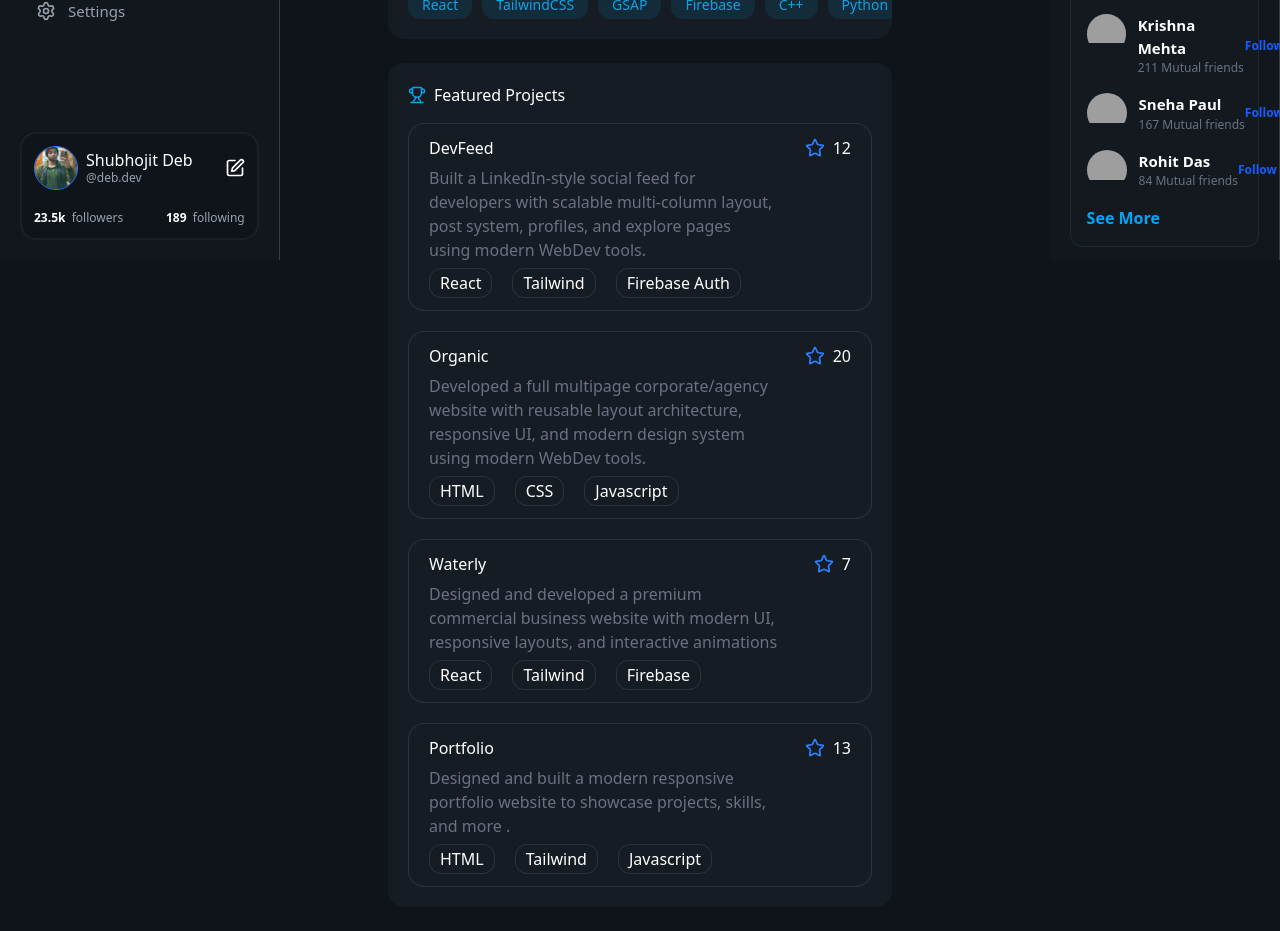
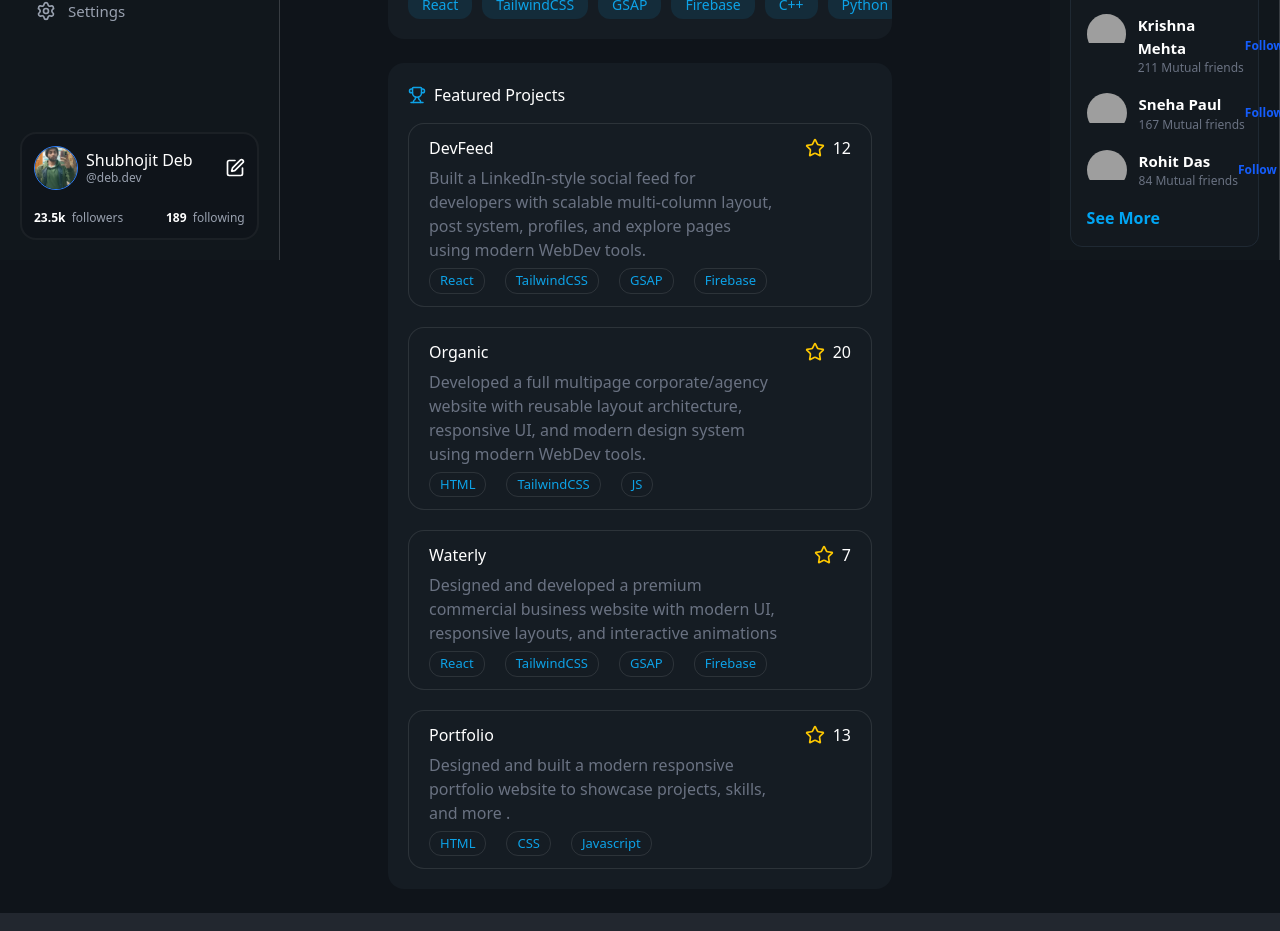
Before and after one commit to Shubhojit111/DevFeed, a React (Vite) app: page /profile in a window 1280 px wide. Shown: the part 540-1471 px from the top of the page. Built offline with nearby package versions, Linux system fonts and the light colour scheme; grey boxes are pictures that could not be loaded; a web font is replaced by a local one.

Commit message:
Updated Project skills section

```diff
--- a/src/App.jsx
+++ b/src/App.jsx
@@ -1,5 +1,3 @@
-
-
 import Explore from './pages/Explore/Explore'
 import { Route, Routes } from 'react-router-dom'
 import Profile from './pages/Home/Profile'
--- a/src/Layout.jsx
+++ b/src/Layout.jsx
@@ -1,6 +1,6 @@
 import { Outlet } from "react-router-dom"
 import { Sidebar } from "lucide-react"
-import LeftSidebar from "./Pages/Home/Sidebar"
+import LeftSidebar from "./pages/Home/Sidebar"
 
 export default function Layout() {
   return (
--- a/src/Notification.jsx
+++ b/src/Notification.jsx
@@ -1,6 +1,6 @@
-import { Bell, BellDot, BellElectric, BellIcon, BellRing, Heart, MessageCircle, UserPlus } from "lucide-react";
-import LeftSidebar from "./Pages/Home/Sidebar";
-import RightSidebar from "./Pages/Home/RightSidebar";
+import {BellRing, Heart, MessageCircle, UserPlus } from "lucide-react";
+import LeftSidebar from "./pages/Home/Sidebar";
+import RightSidebar from "./pages/Home/RightSidebar";
 
 
 const Notifications = () => {
--- a/src/pages/Explore/Explore.jsx
+++ b/src/pages/Explore/Explore.jsx
@@ -1,9 +1,8 @@
-import React from 'react'
+
 import LeftSidebar from '../Home/Sidebar'
 import RightSidebar from '../Home/RightSidebar'
 import { Filter, FilterX, Layers, Search, SortAsc, Users } from 'lucide-react'
-import ProfilePic from '../../components/home/ProfilePic'
-import Profile from '../Home/Profile'
+
 import ExploreProfiles from './ExploreProfiles'
 import { ChevronsLeftRightEllipsis } from 'lucide-react';
 
--- a/src/pages/Explore/ExploreProfiles.jsx
+++ b/src/pages/Explore/ExploreProfiles.jsx
@@ -1,6 +1,5 @@
 import React, { useState } from 'react'
-import ProfilePic from '../../components/home/ProfilePic'
-import { log } from 'three'
+
 
 const ExploreProfiles = ({profilepic, name, username, position, company, skill1, skill2, followerscount}) => {
 
@@ -39,7 +38,7 @@ const ExploreProfiles = ({profilepic, name, username, position, company, skill1,
              <h1 className='text-[14px]'>followers</h1>
            </div>
 
-            <div className="btn bg-[#0E95D3] hover:scale-110 px-4 py-3 rounded-xl text-black items-center flex hover:text-white"
+            <div className="btn bg-[#0E95D3] hover:scale-110 p-3 rounded-xl cursor-pointer text-black items-center flex hover:text-white"
                 onClick={()=>
                 {
                   hasfollowed? setFollowers(followers-1) : setFollowers(followers+1)
--- a/src/pages/Explore/Project.jsx
+++ b/src/pages/Explore/Project.jsx
@@ -1,41 +1,43 @@
 import React, { useState } from 'react'
 import ProfilePic from '../../components/home/ProfilePic'
 import { Star } from 'lucide-react'
+import { log } from 'three'
 
-const Project = ({name, caption, skill1, skill2, skill3, bookmarked}) => {
+const Project = ({name, caption, skills, bookmarked}) => {
 
     const [hasbookmarked, setHasbookmarked] = useState(false)
+    const [bookmark, setBookmark] = useState(0)
 
 
 
   return (
-    <div className="profile shrink-0 bar bg-[#151C23] w-full overflow-hidden  border border-white/10 hover:border-[#1183BA]/50 rounded-2xl flex gap-8  items-start justify-between px-5 py-3 hover:-translate-y-2 hover:text-[#0DA2E7] transition-all">
+    <div className="profile shrink-0 bar bg-[#151C23] w-full overflow-hidden  border border-white/10 hover:border-[#1183BA]/50 rounded-2xl flex gap-8  items-start justify-between px-5 py-3 hover:-translate-y-1.5  transition-all">
 
           <div className="flex flex-col gap-1.5 h-full  ">
             <h2 className='text-[16px]'>{name}</h2>
             <p className='text-gray-500 text-[16px] w-full '>{caption}</p>
             <div className="flex gap-5 ">
-                <span className='px-2.5 border border-white/10 py-0.5 rounded-xl'>{skill1}</span>
-                <span className='px-2.5 border border-white/10 py-0.5 rounded-xl'>{skill2}</span>
-                <span className='px-2.5 border border-white/10 py-0.5 rounded-xl'>{skill3}</span>
+                {skills.map((skill)=>
+                {
+                  return <span key={skill} className='px-2.5 text-[13px] border border-white/10 py-0.5 text-[#0DA2E7] rounded-xl'>{skill}</span>
+                })}
+
             </div>
           </div>
 
-          <div className="flex gap-2 h-full items-center">
-            <button onClick={()=>
+          <div className={`flex gap-2 h-full  cursor-pointer items-center ${hasbookmarked? "text-yellow-400" : null }`}
+          onClick={()=>
                 {
-                    setHasbookmarked(!hasbookmarked)
+                  hasbookmarked? setBookmark(bookmark-1) : setBookmark(bookmark+1)
+                  setHasbookmarked(!hasbookmarked)
                 }
             }
-            className='text-yellow-400 cursor-pointer'
-            ><Star size={20} className={`${hasbookmarked? "fill-yellow-400" : "text-blue-500"} `}/>
+            >
+            <button
+            className='text-yellow-400'
+            ><Star size={20} className={`${hasbookmarked? "fill-yellow-400 " : null }`}/>
             </button>
-            <h1 onClick={()=>
-                {
-                    console.log(hasbookmarked)
-                }
-            }>{bookmarked}</h1>
-
+            {bookmark + bookmarked}
           </div>
 
         </div>
--- a/src/pages/Home/Home.jsx
+++ b/src/pages/Home/Home.jsx
@@ -1,13 +1,8 @@
 import React, { useState } from 'react'
-import Profile from './Profile'
-import LeftTabs from './LeftTabs'
 import Post from './Post'
 import Feed from './Feed'
 import Story from './Story'
-import Right from './Right'
-import Interests from './Interests'
 import LeftSidebar from './Sidebar'
-import Trending from './Trending'
 import RightSidebar from './RightSidebar'
 
 
--- a/src/pages/Home/Profile.jsx
+++ b/src/pages/Home/Profile.jsx
@@ -1,7 +1,6 @@
 
 import RightSidebar from './RightSidebar';
 import LeftSidebar from './Sidebar';
-import img from "../../../public/image.png";
 import profile from "../../../public/profile.jpg";
 import { BoomBox, Code, Github, Medal, Trophy, Twitter, X } from 'lucide-react';
 import Project from '../Explore/Project';
@@ -101,7 +100,7 @@ const Profile = () => {
 
             {skills.map(skill=>
               {
-                return <span className='text-[#0DA2E7] bg-[#142C3A] px-3.5 py-1  rounded-xl text-[14px] font-medium '>{skill}</span>
+                return <span key={skill} className='text-[#0DA2E7] bg-[#142C3A] px-3.5 py-1  rounded-xl text-[14px] font-medium '>{skill}</span>
               }
             )}
           </div>
@@ -114,10 +113,10 @@ const Profile = () => {
           </div>
 
           <div className="projects flex flex-col gap-5">
-            <Project name="DevFeed" caption="Built a LinkedIn-style social feed for developers with scalable multi-column layout, post system, profiles, and explore pages using modern WebDev tools." skill1="React" skill2="Tailwind" skill3="Firebase Auth" bookmarked={12}/>
-            <Project name="Organic" caption="Developed a full multipage corporate/agency website with reusable layout architecture, responsive UI, and modern design system using modern WebDev tools." skill1="HTML" skill2="CSS" skill3="Javascript" bookmarked={20}/>
-            <Project name="Waterly" caption="Designed and developed a premium commercial business website with modern UI, responsive layouts, and interactive animations" skill1="React" skill2="Tailwind" skill3="Firebase" bookmarked={7}/>
-            <Project name="Portfolio" caption="Designed and built a modern responsive portfolio website to showcase projects, skills, and more ." skill1="HTML" skill2="Tailwind" skill3="Javascript" bookmarked={13}/>
+            <Project name="DevFeed" caption="Built a LinkedIn-style social feed for developers with scalable multi-column layout, post system, profiles, and explore pages using modern WebDev tools." skills={["React", "TailwindCSS", "GSAP", "Firebase"]} bookmarked={12}/>
+            <Project name="Organic" caption="Developed a full multipage corporate/agency website with reusable layout architecture, responsive UI, and modern design system using modern WebDev tools." skills={["HTML", "TailwindCSS", "JS"]} bookmarked={20}/>
+            <Project name="Waterly" caption="Designed and developed a premium commercial business website with modern UI, responsive layouts, and interactive animations" skills={["React", "TailwindCSS", "GSAP", "Firebase"]} bookmarked={7}/>
+            <Project name="Portfolio" caption="Designed and built a modern responsive portfolio website to showcase projects, skills, and more ." skills={["HTML", "CSS", "Javascript"]} bookmarked={13}/>
           </div>
 
           </div>
```
